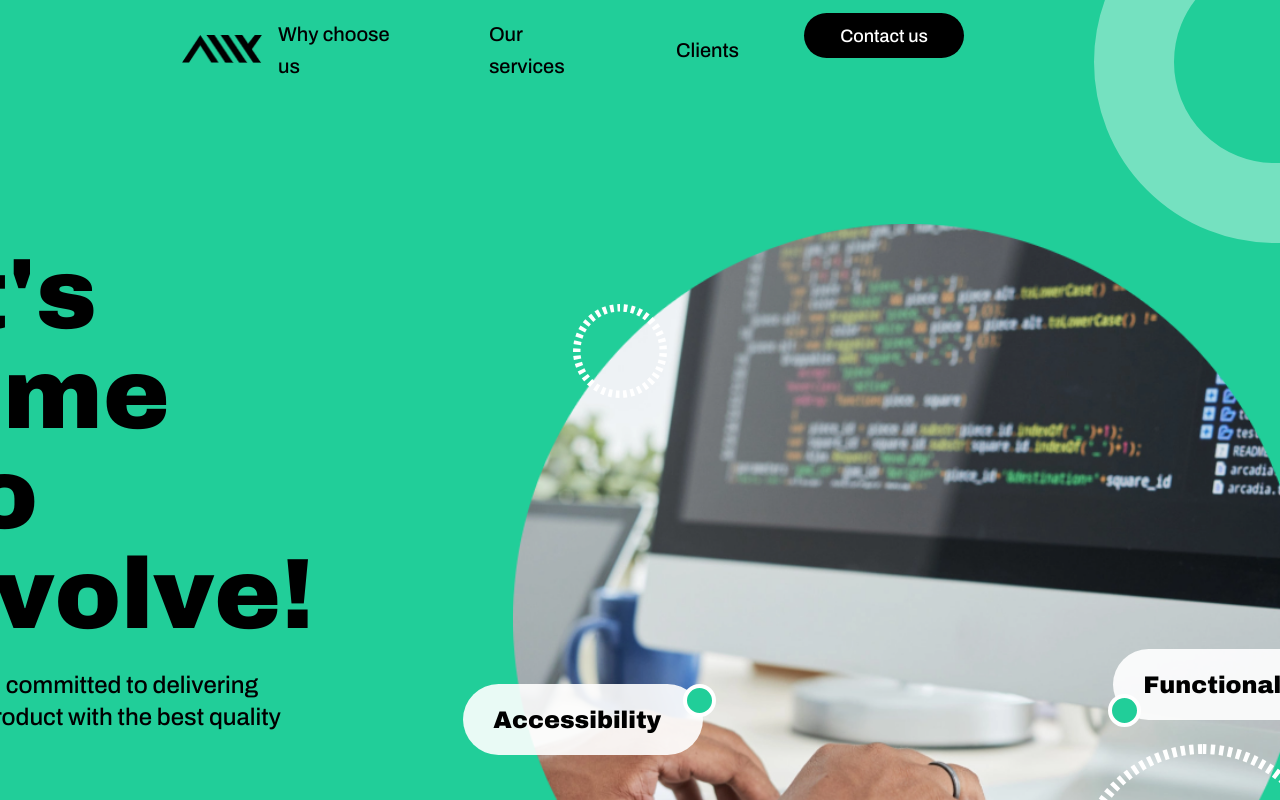
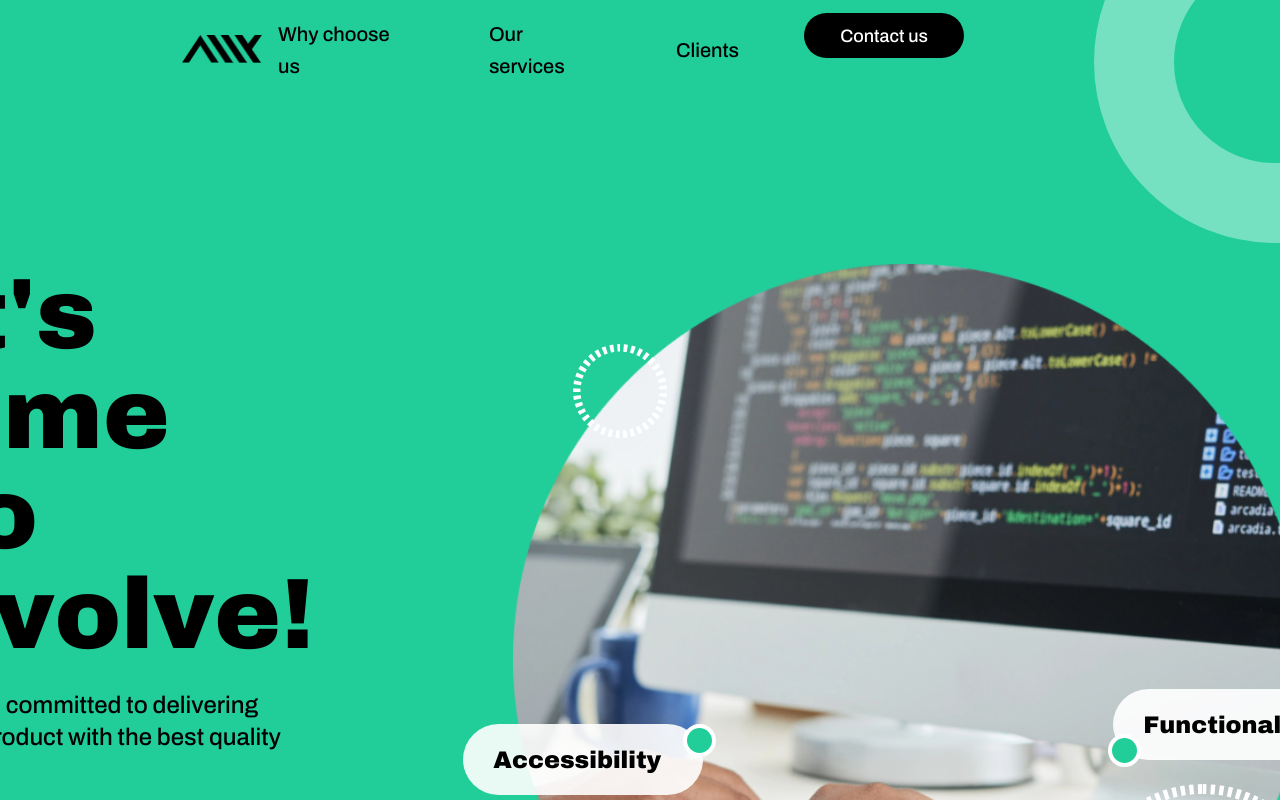
Before and after one commit to a11ysolutions/website, a React (Create React App) app: page / in a window 1280 px wide. Shown: the top 800 px of the page. Built offline with nearby package versions, Linux system fonts and the light colour scheme.

Commit message:
feat: increase home illustration margin top to 130px

```diff
--- a/src/Components/Home/Home.js
+++ b/src/Components/Home/Home.js
@@ -14,7 +14,7 @@ function Home() {
             <div style={{ display: "flex", flexDirection: "column", alignItems: "center" }}>
                 <div className="a11y-home-presentation-container">
                     <PresentationSign />
-                    <div style={{ alignSelf: "center", marginTop: "90px" }}>
+                    <div style={{ alignSelf: "center", marginTop: "130px" }}>
                         <HomeIlustration />
                     </div>
                 </div>
```
